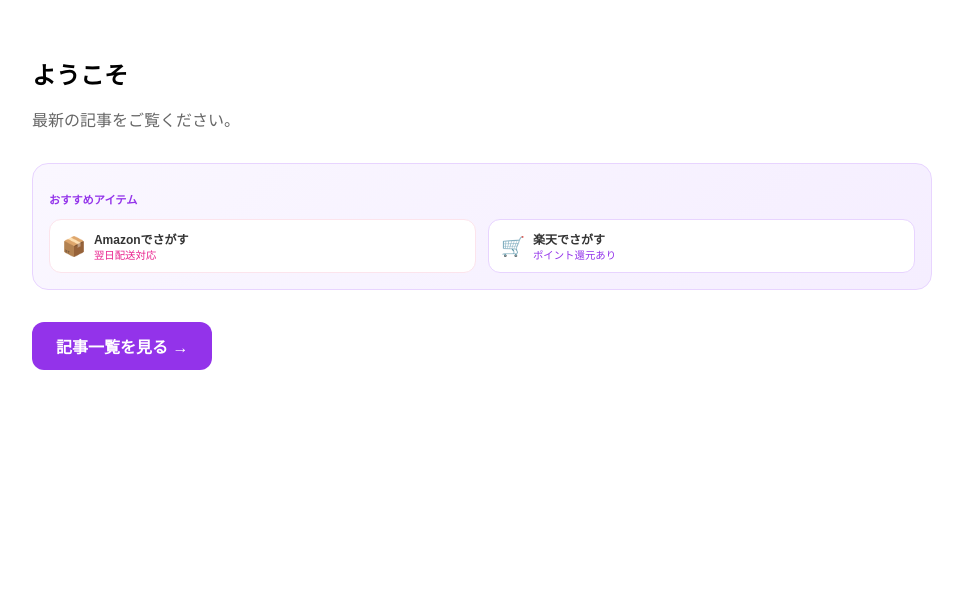
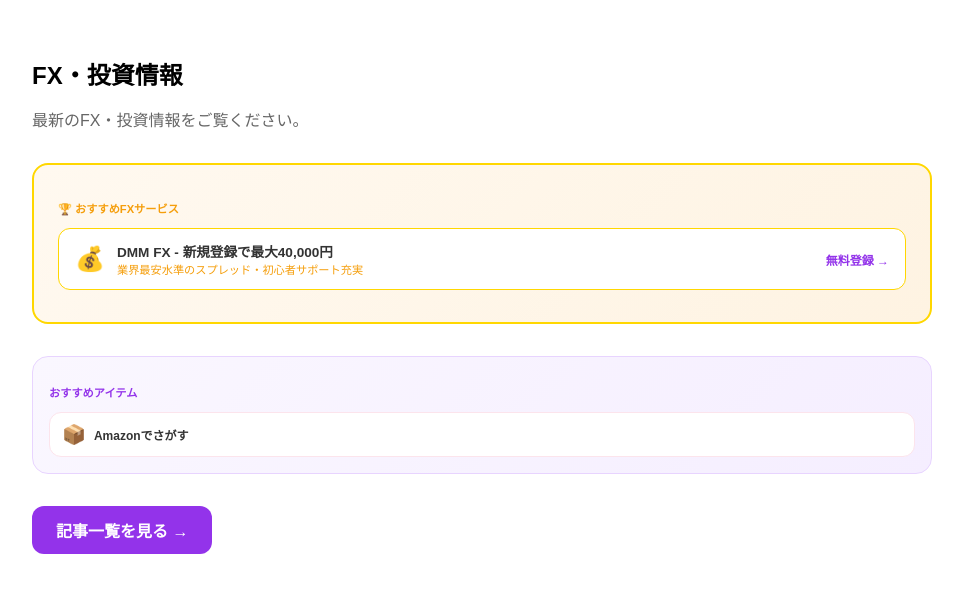
Before and after one commit to okuwabara07-gif/fx-note-jp, a Next.js app: page / in a window 1280 px wide. Shown: the top 592 px of the page, without its empty margins (158-1121 px from the left). Built offline with nearby package versions, Linux system fonts and the light colour scheme.

Commit message:
feat: add DMM FX affiliate

```diff
--- a/app/page.tsx
+++ b/app/page.tsx
@@ -1,21 +1,35 @@
 export default function Home() {
   return (
     <main style={{fontFamily:'sans-serif',maxWidth:'900px',margin:'0 auto',padding:'2rem'}}>
-      <h1 style={{fontSize:'1.5rem',fontWeight:700,marginBottom:'1rem'}}>ようこそ</h1>
-      <p style={{color:'#666',marginBottom:'2rem'}}>最新の記事をご覧ください。</p>
+      <h1 style={{fontSize:'1.5rem',fontWeight:700,marginBottom:'1rem'}}>FX・投資情報</h1>
+      <p style={{color:'#666',marginBottom:'2rem'}}>最新のFX・投資情報をご覧ください。</p>
+
+      {/* 高報酬アフィリエイト */}
+      <div style={{margin:'2rem 0',padding:'1.5rem',background:'linear-gradient(135deg,#fff9f0,#fef3e2)',borderRadius:'16px',border:'2px solid #ffd700'}}>
+        <p style={{fontSize:'0.7rem',color:'#f59e0b',fontWeight:700,marginBottom:'0.75rem'}}>🏆 おすすめFXサービス</p>
+        <a href="https://px.a8.net/svt/ejp?a8mat=4AZR8U+D2XWAA+1WP2+6CHB7" target="_blank" rel="noopener noreferrer sponsored"
+          style={{display:'flex',alignItems:'center',gap:'12px',padding:'12px 16px',background:'white',borderRadius:'12px',textDecoration:'none',border:'1px solid #ffd700',marginBottom:'8px'}}>
+          <span style={{fontSize:'1.5rem'}}>💰</span>
+          <div>
+            <div style={{fontSize:'0.85rem',fontWeight:700,color:'#333'}}>DMM FX - 新規登録で最大40,000円</div>
+            <div style={{fontSize:'0.7rem',color:'#f59e0b'}}>業界最安水準のスプレッド・初心者サポート充実</div>
+          </div>
+          <span style={{marginLeft:'auto',fontSize:'0.75rem',color:'#9333ea',fontWeight:700}}>無料登録 →</span>
+        </a>
+      </div>
+
+      {/* Amazon/楽天 */}
       <div style={{margin:'2rem 0',padding:'1rem',background:'linear-gradient(135deg,#faf7ff,#f5eeff)',borderRadius:'16px',border:'1.5px solid #e8d4ff'}}>
         <p style={{fontSize:'0.7rem',color:'#9333ea',fontWeight:700,marginBottom:'0.75rem'}}>おすすめアイテム</p>
         <div style={{display:'grid',gridTemplateColumns:'repeat(auto-fit,minmax(140px,1fr))',gap:'0.75rem'}}>
-          <a href="https://www.amazon.co.jp/?tag=haircolorab22-22" target="_blank" rel="noopener noreferrer sponsored" style={{display:'flex',alignItems:'center',gap:'8px',padding:'10px 12px',background:'white',borderRadius:'12px',textDecoration:'none',border:'1px solid #fce4ec'}}>
+          <a href="https://www.amazon.co.jp/?tag=haircolorab22-22" target="_blank" rel="noopener noreferrer sponsored"
+            style={{display:'flex',alignItems:'center',gap:'8px',padding:'10px 12px',background:'white',borderRadius:'12px',textDecoration:'none',border:'1px solid #fce4ec'}}>
             <span style={{fontSize:'1.2rem'}}>📦</span>
-            <div><div style={{fontSize:'0.75rem',fontWeight:700,color:'#333'}}>Amazonでさがす</div><div style={{fontSize:'0.65rem',color:'#e91e8c'}}>翌日配送対応</div></div>
-          </a>
-          <a href="https://hb.afl.rakuten.co.jp/hgc/g00q0724.2bo11179.g00q0724.2bo12179/?pc=https%3A%2F%2Fwww.rakuten.co.jp%2F" target="_blank" rel="noopener noreferrer sponsored" style={{display:'flex',alignItems:'center',gap:'8px',padding:'10px 12px',background:'white',borderRadius:'12px',textDecoration:'none',border:'1px solid #e8d4ff'}}>
-            <span style={{fontSize:'1.2rem'}}>🛒</span>
-            <div><div style={{fontSize:'0.75rem',fontWeight:700,color:'#333'}}>楽天でさがす</div><div style={{fontSize:'0.65rem',color:'#9333ea'}}>ポイント還元あり</div></div>
+            <div><div style={{fontSize:'0.75rem',fontWeight:700,color:'#333'}}>Amazonでさがす</div></div>
           </a>
         </div>
       </div>
+
       <a href="/blog" style={{display:'inline-block',padding:'12px 24px',background:'#9333ea',color:'white',borderRadius:'12px',textDecoration:'none',fontWeight:700}}>
         記事一覧を見る →
       </a>
```
